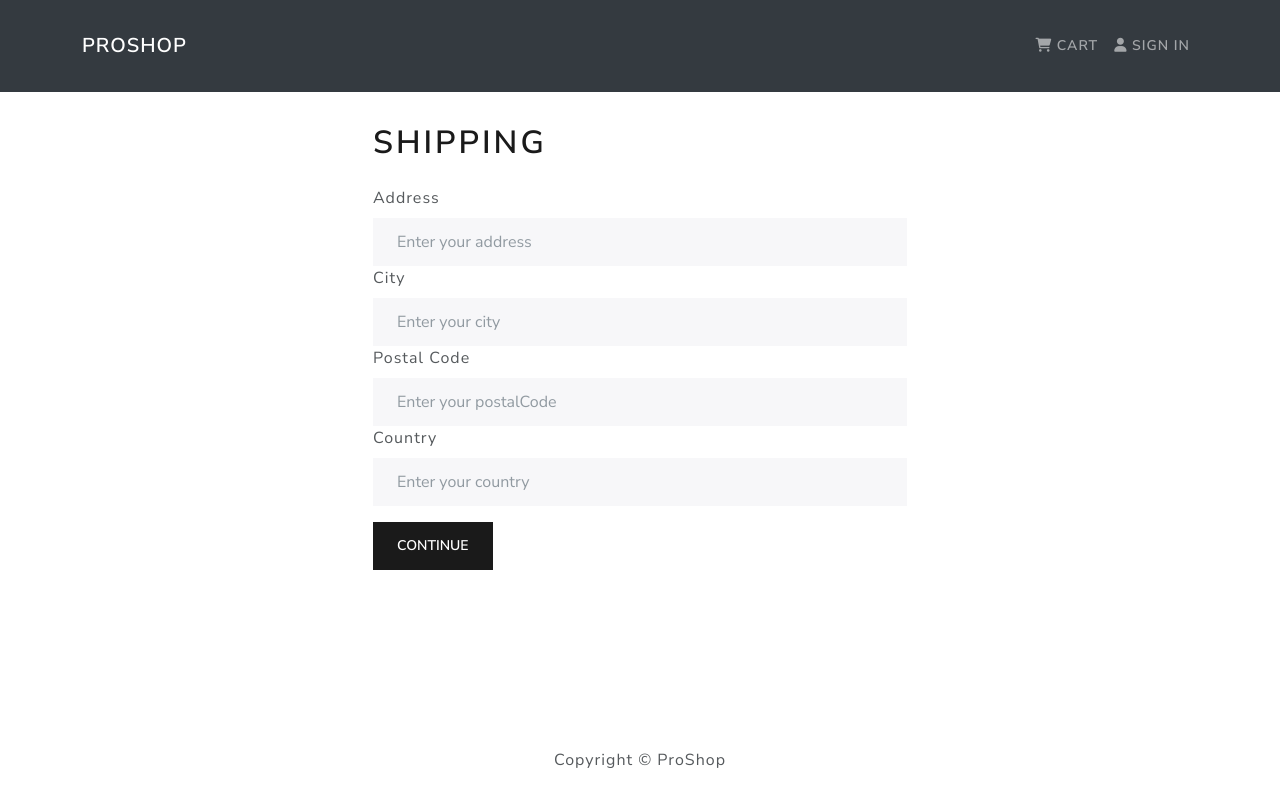
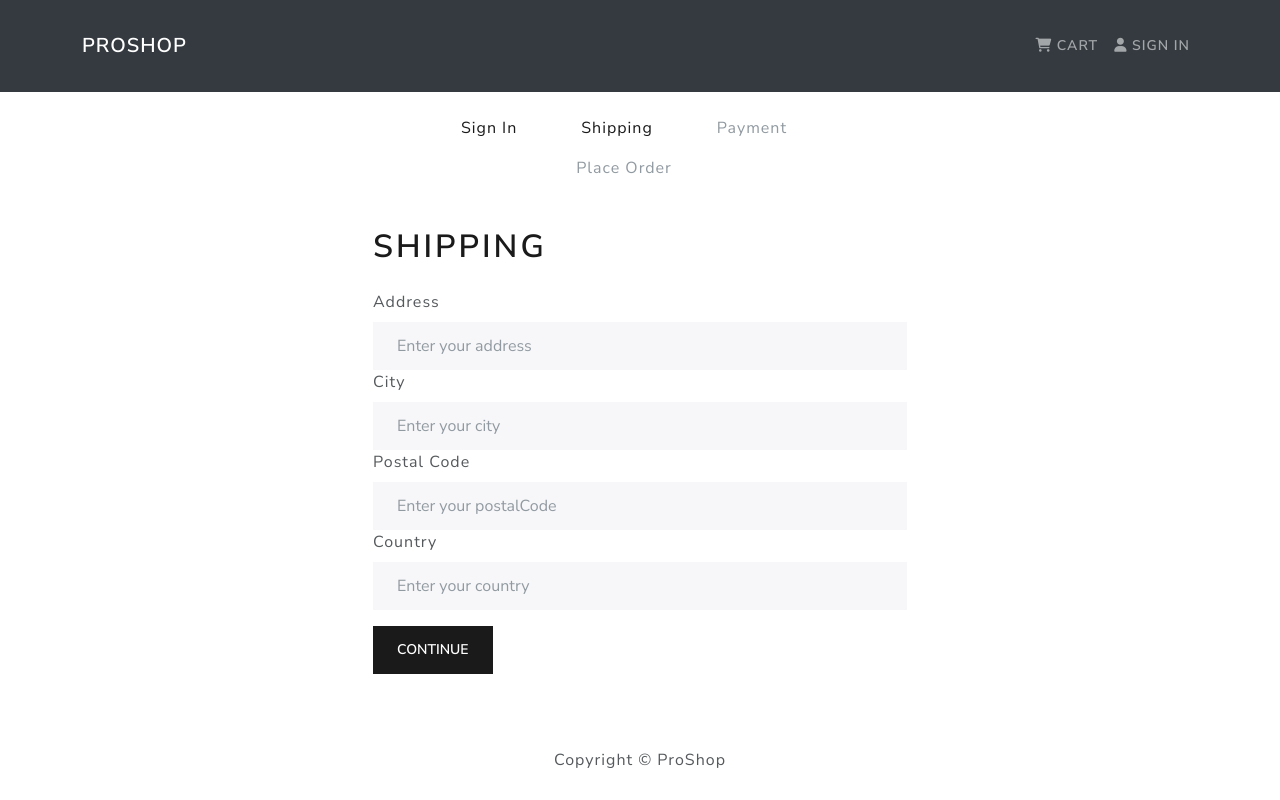
Before and after one commit to ascty345/mern-ecommerce-shop, a React (Create React App) app in the folder frontend/: page /shipping in a window 1280 px wide. Built offline with nearby package versions, Linux system fonts and the light colour scheme.

Commit message:
create Checkout Steps Component

```diff
--- a/frontend/src/actions/cartActions.js
+++ b/frontend/src/actions/cartActions.js
@@ -38,5 +38,5 @@
     payload: data,
   })
 
-  localStorage.setItem('cartItems', JSON.stringify(data))
+  localStorage.setItem('shippingAddress', JSON.stringify(data))
 }
--- /dev/null
+++ b/frontend/src/components/CheckoutSteps.js
@@ -0,0 +1,48 @@
+import React from 'react'
+import { Nav } from 'react-bootstrap'
+import { Link } from 'react-router-dom'
+
+const CheckoutSteps = ({ step1, step2, step3, step4 }) => {
+  return (
+    <Nav className='justify-content-center mb-4'>
+      <Nav.Item>
+        {step1 ? (
+          <Nav.Link as={Link} to='/login'>
+            Sign In
+          </Nav.Link>
+        ) : (
+          <Nav.Link disabled>Sign In</Nav.Link>
+        )}
+      </Nav.Item>
+      <Nav.Item>
+        {step2 ? (
+          <Nav.Link as={Link} to='/shipping'>
+            Shipping
+          </Nav.Link>
+        ) : (
+          <Nav.Link disabled>Shipping</Nav.Link>
+        )}
+      </Nav.Item>
+      <Nav.Item>
+        {step3 ? (
+          <Nav.Link as={Link} to='/payment'>
+            Payment
+          </Nav.Link>
+        ) : (
+          <Nav.Link disabled>Payment</Nav.Link>
+        )}
+      </Nav.Item>
+      <Nav.Item>
+        {step4 ? (
+          <Nav.Link as={Link} to='/placeorder'>
+            Place Order
+          </Nav.Link>
+        ) : (
+          <Nav.Link disabled>Place Order</Nav.Link>
+        )}
+      </Nav.Item>
+    </Nav>
+  )
+}
+
+export default CheckoutSteps
--- a/frontend/src/screens/ShippingScreen.js
+++ b/frontend/src/screens/ShippingScreen.js
@@ -1,10 +1,9 @@
-import React, { useState, useEffect } from 'react'
-import { Link, useLocation, useNavigate } from 'react-router-dom'
-import { Form, Button, Row, Col } from 'react-bootstrap'
+import React, { useState } from 'react'
+import { useLocation, useNavigate } from 'react-router-dom'
+import { Form, Button } from 'react-bootstrap'
 import { useDispatch, useSelector } from 'react-redux'
-import Message from '../components/Message'
-import Loader from '../components/Loader'
 import FormContainer from '../components/FormContainer'
+import CheckoutSteps from '../components/CheckoutSteps'
 import { saveShippingAddress } from '../actions/cartActions'
 
 const ShippingScreen = () => {
@@ -15,7 +14,7 @@
   const cart = useSelector((state) => state.cart)
   const { shippingAddress } = cart
 
-  const [address, setAddress] = useState(shippingAddress.name)
+  const [address, setAddress] = useState(shippingAddress.address)
   const [city, setCity] = useState(shippingAddress.city)
   const [postalCode, setPostalCode] = useState(shippingAddress.postalCode)
   const [country, setCountry] = useState(shippingAddress.country)
@@ -28,6 +27,7 @@
 
   return (
     <FormContainer>
+      <CheckoutSteps step1 step2 />
       <h1>Shipping</h1>
       <Form onSubmit={submitHandler}>
         <Form.Group controlId='address'>
```
